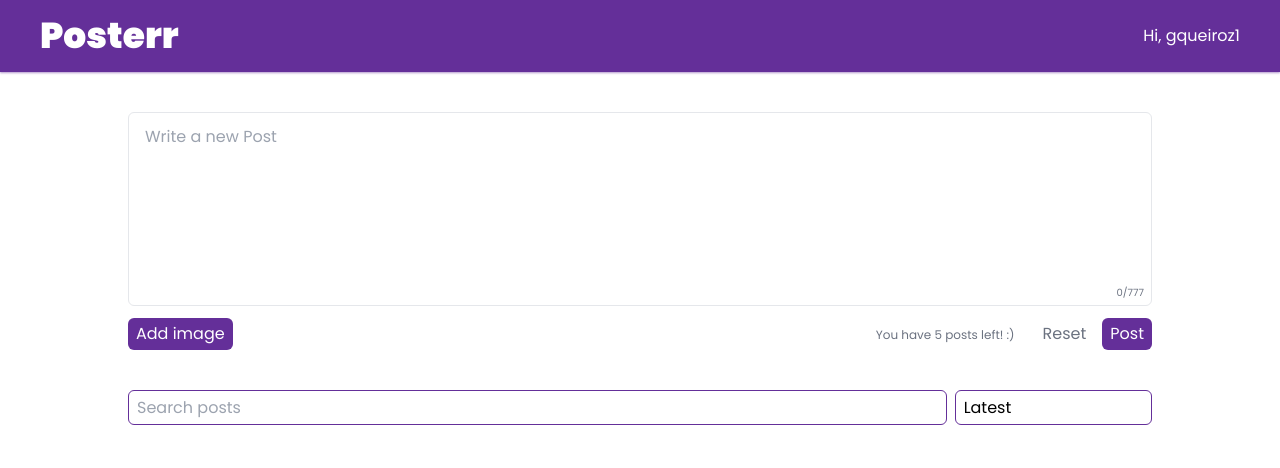
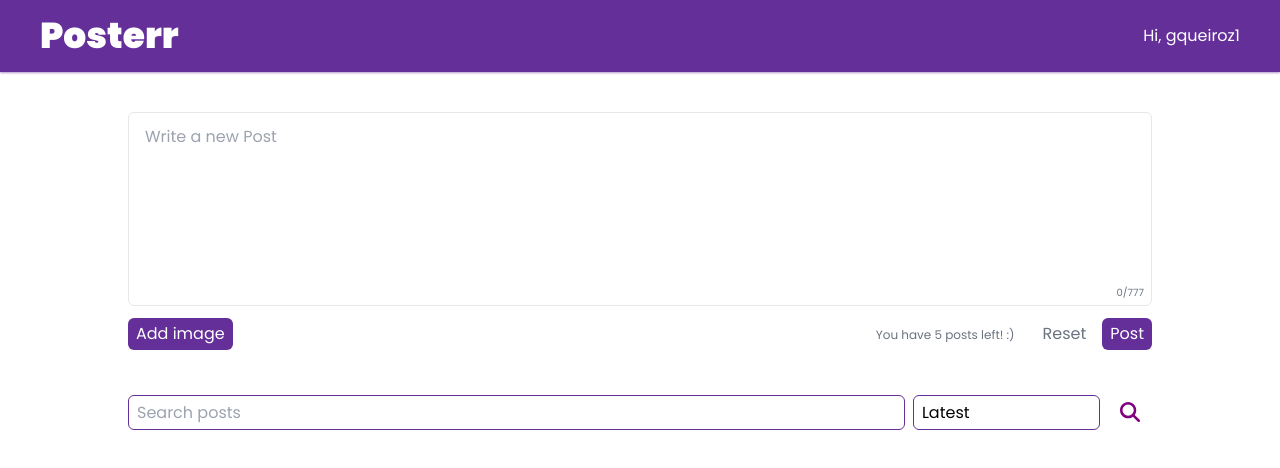
Before and after one commit to gqueiroz1/strider-Guilherme-Queiroz-2-0-full-stack, a Vue app: page /feed in a window 1280 px wide. Shown: the top 468 px of the page. Built offline with nearby package versions, Linux system fonts and the light colour scheme.

Commit message:
using icon inside button

```diff
--- a/src/components/PosterrButton.vue
+++ b/src/components/PosterrButton.vue
@@ -1,9 +1,13 @@
 <template>
-  <button :class="classes" class="rounded-md">{{ label }}</button>
+  <button :class="classes" class="rounded-md">
+    <PosterrIcon v-if="icon" class="cursor-pointer" :name="icon" :fill="iconColor" bg-color="white" icon-size="20px" />
+    {{ label }}
+  </button>
 </template>
 
 <script setup>
   import { computed, defineProps } from 'vue';
+  import PosterrIcon from './PosterrIcon.vue';
 
   const props = defineProps({
     label: {
@@ -23,6 +27,12 @@
     },
     dense: {
       type: Boolean
+    },
+    icon: {
+      type: String
+    },
+    iconColor: {
+      type: String
     }
   })
 
--- a/src/components/PosterrFilter.vue
+++ b/src/components/PosterrFilter.vue
@@ -2,6 +2,7 @@
   <div class="flex gap-2 items-center">
     <PosterrInput placeholder="Search posts"/>
     <PosterrSelect name="sortSelect" v-model="selectedOption" :options="sortSelectOptions" />
+    <PosterrButton icon="search" icon-color="purple" flat dense/>
   </div>
 </template>
 
@@ -9,6 +10,7 @@
   import { ref } from 'vue';
   import PosterrInput from './PosterrInput.vue';
   import PosterrSelect from './PosterrSelect.vue';
+import PosterrButton from './PosterrButton.vue';
 
   const selectedOption = ref('latest')
 
--- /dev/null
+++ b/src/components/PosterrIcon.vue
@@ -0,0 +1,49 @@
+<template>
+  <div class="rounded-full hover:ease-linear" v-bind="$attrs" :class="classes">
+    <svg :fill="fill" :width="iconWidth" :height="iconHeight">
+      <use :href="`${icons}#${name}`" />
+    </svg>
+  </div>
+</template>
+
+<script setup>
+  import icons from '@/assets/icons/icons.svg'
+  import { computed } from 'vue';
+
+  const props = defineProps({
+    name: {
+      type: String,
+      required: true
+    },
+    iconSize: {
+      type: [Object, String],
+      default: () => ({
+        width: '20px',
+        height: '20px'
+      })
+    },
+    iconClasses: {
+      type: String,
+      default: ''
+    },
+    bgColor: {
+      type: String,
+      default: 'bg-white'
+    },
+    fill: {
+      type: String,
+      default: 'purple'
+    }
+    // iconOptions: {
+    //   type: Object,
+    //   default: () => ({})
+    // }
+  })
+
+  // icon attributes
+  const iconWidth = computed(() => props.iconSize.width || props.iconSize)
+
+  const iconHeight = computed(() => props.iconSize.height || props.iconSize)
+
+  const classes = computed(() => props.iconClasses + ` fill-${props.fill} ${props.bgColor} p-2`)
+</script>
--- a/tailwind.config.js
+++ b/tailwind.config.js
@@ -16,6 +16,9 @@ module.exports = {
   },
   safelist: [
     {
+      pattern: /fill-(purple|purple|white|gray)-(100|200|300|400|500|600|700|800|900)/,
+    },
+    {
       pattern: /text-(red|purple|white|gray)-(100|200|300|400|500|600|700|800|900)/,
     },
     {
```
Also changed, not shown: src/assets/icons/icons.svg (added).
